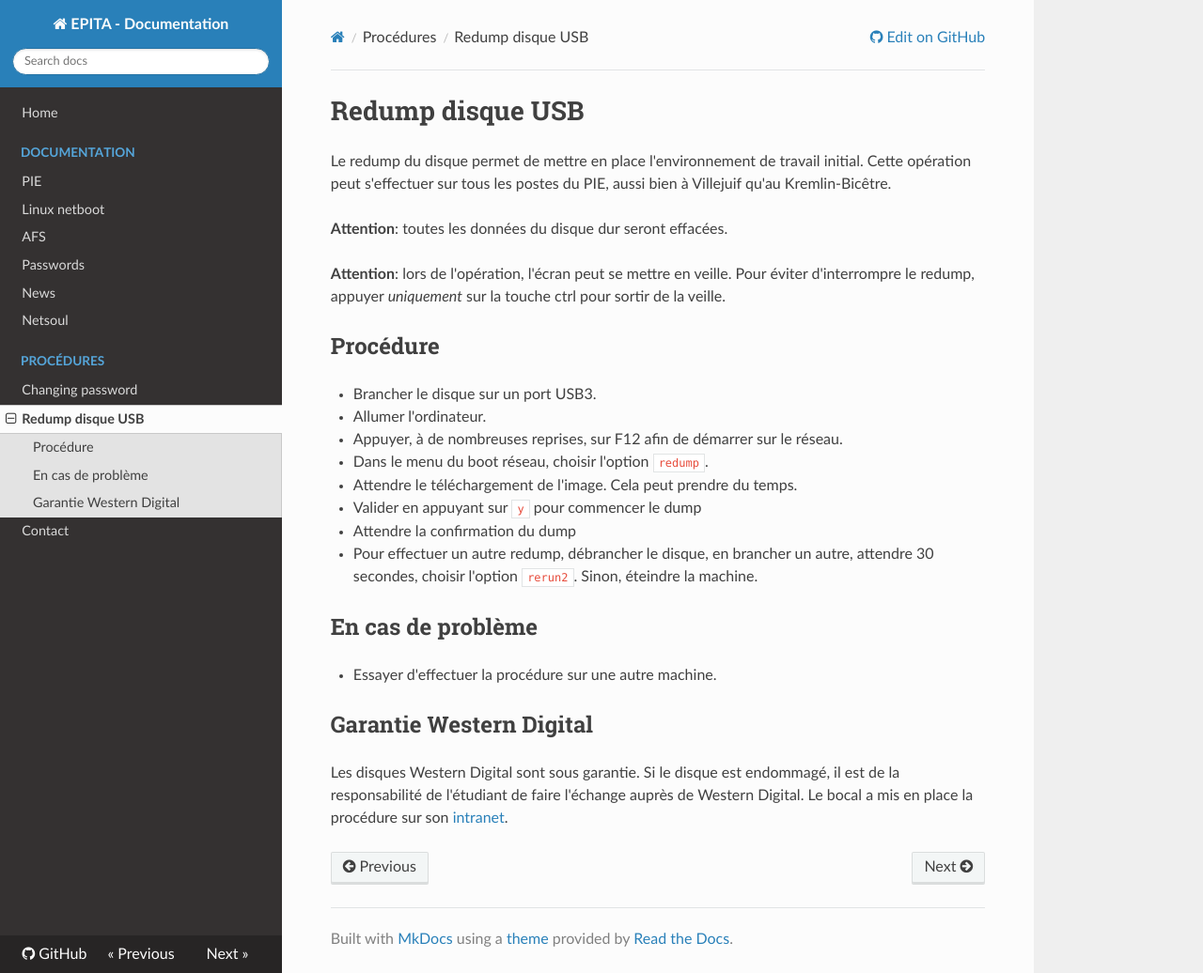
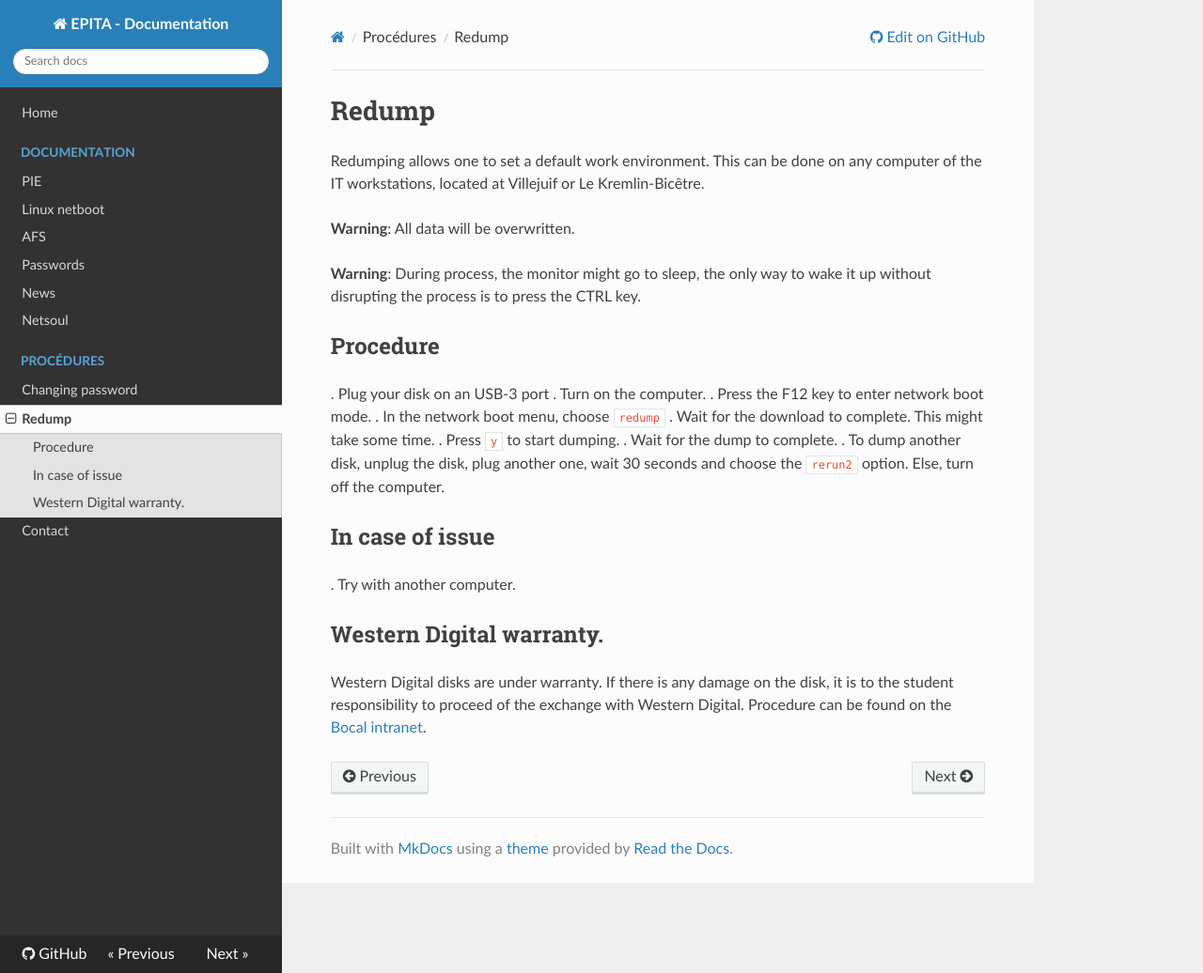
Before and after one commit to cri-epita/epita-doc, an MkDocs documentation site: the page built from docs/redump.md, in a window 1280 px wide and 1036 px high. Shown: the whole window at 94% size. Built offline with MkDocs 1.6.1, drawn with Linux system fonts in a browser that asks for light colours; nearby versions of some CDN libraries; old or Windows-style settings are respelled for this version of MkDocs.

Commit message:
translate redump page in ensligh

```diff
--- a/docs/redump.md
+++ b/docs/redump.md
@@ -1,26 +1,26 @@
-# Redump disque USB
+# Redump
 
-Le redump du disque permet de mettre en place l'environnement de travail initial. Cette opération peut s'effectuer sur tous les postes du PIE, aussi bien à Villejuif qu'au Kremlin-Bicêtre.
+Redumping allows one to set a default work environment. This can be done on any computer of the IT workstations, located at Villejuif or Le Kremlin-Bicêtre.
 
-**Attention**: toutes les données du disque dur seront effacées.
+**Warning**: All data will be overwritten.
 
-**Attention**: lors de l'opération, l'écran peut se mettre en veille. Pour éviter d'interrompre le redump, appuyer *uniquement* sur la touche ctrl pour sortir de la veille.
+**Warning**: During process, the monitor might go to sleep, the only way to wake it up without disrupting the process is to press the CTRL key.
 
-## Procédure
+## Procedure
 
- * Brancher le disque sur un port USB3.
- * Allumer l'ordinateur.
- * Appuyer, à de nombreuses reprises, sur F12 afin de démarrer sur le réseau.
- * Dans le menu du boot réseau, choisir l'option `redump`.
- * Attendre le téléchargement de l'image. Cela peut prendre du temps.
- * Valider en appuyant sur `y` pour commencer le dump
- * Attendre la confirmation du dump
- * Pour effectuer un autre redump, débrancher le disque, en brancher un autre, attendre 30 secondes, choisir l'option `rerun2`. Sinon, éteindre la machine.
+. Plug your disk on an USB-3 port
+. Turn on the computer.
+. Press the F12 key to enter network boot mode.
+. In the network boot menu, choose `redump`
+. Wait for the download to complete. This might take some time.
+. Press `y` to start dumping.
+. Wait for the dump to complete.
+. To dump another disk, unplug the disk, plug another one, wait 30 seconds and choose the `rerun2` option. Else, turn off the computer.
 
-## En cas de problème
+## In case of issue
 
- * Essayer d'effectuer la procédure sur une autre machine.
+. Try with another computer.
 
-## Garantie Western Digital
+## Western Digital warranty.
 
-Les disques Western Digital sont sous garantie. Si le disque est endommagé, il est de la responsabilité de l'étudiant de faire l'échange auprès de Western Digital. Le bocal a mis en place la procédure sur son [intranet](https://intra.bocal.org/index.php?pgid=docvisu&m_doc_id=168).
+Western Digital disks are under warranty. If there is any damage on the disk, it is to the student responsibility to proceed of the exchange with Western Digital. Procedure can be found on the [Bocal intranet](https://intra.bocal.org/index.php?pgid=docvisu&m_doc_id=168).
```
